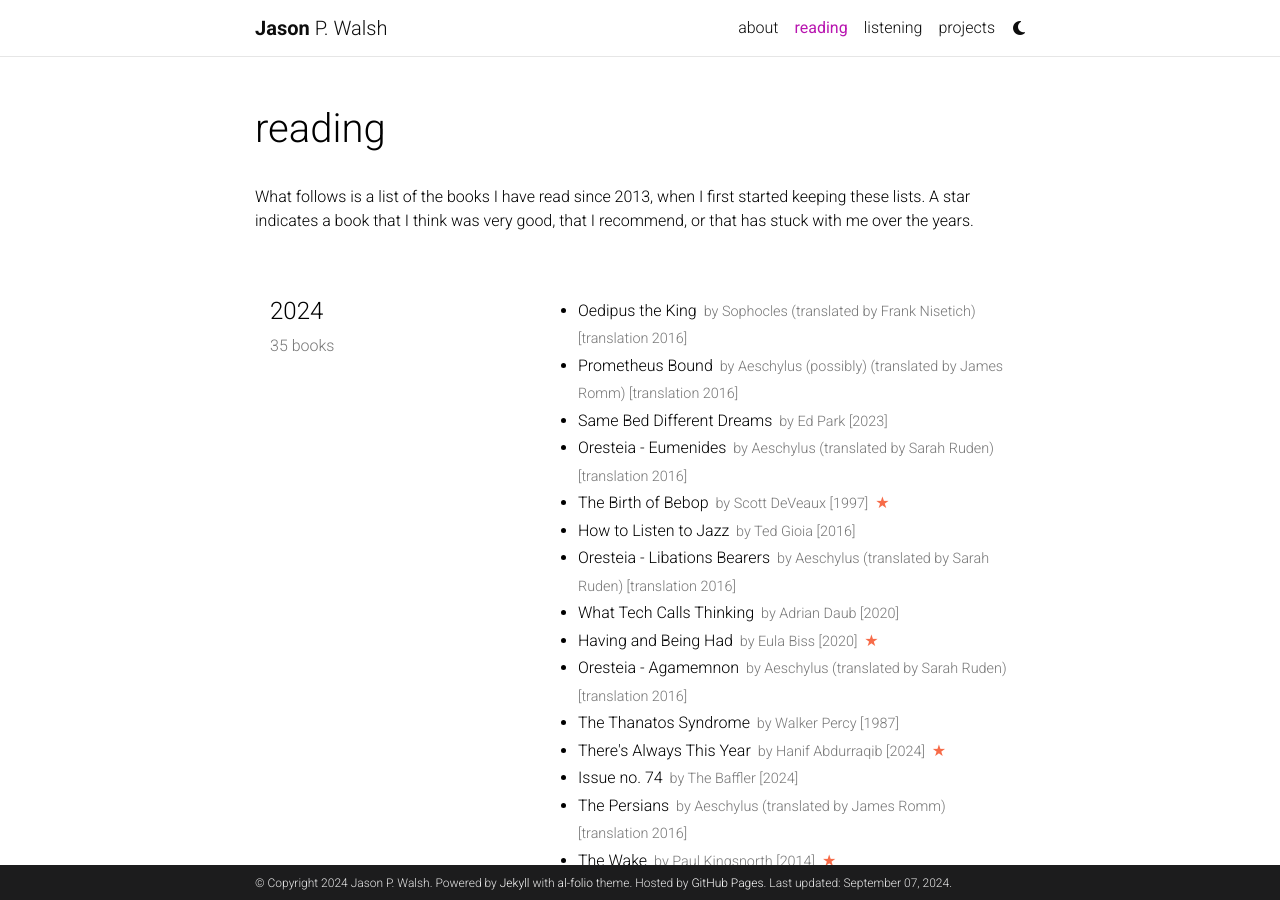
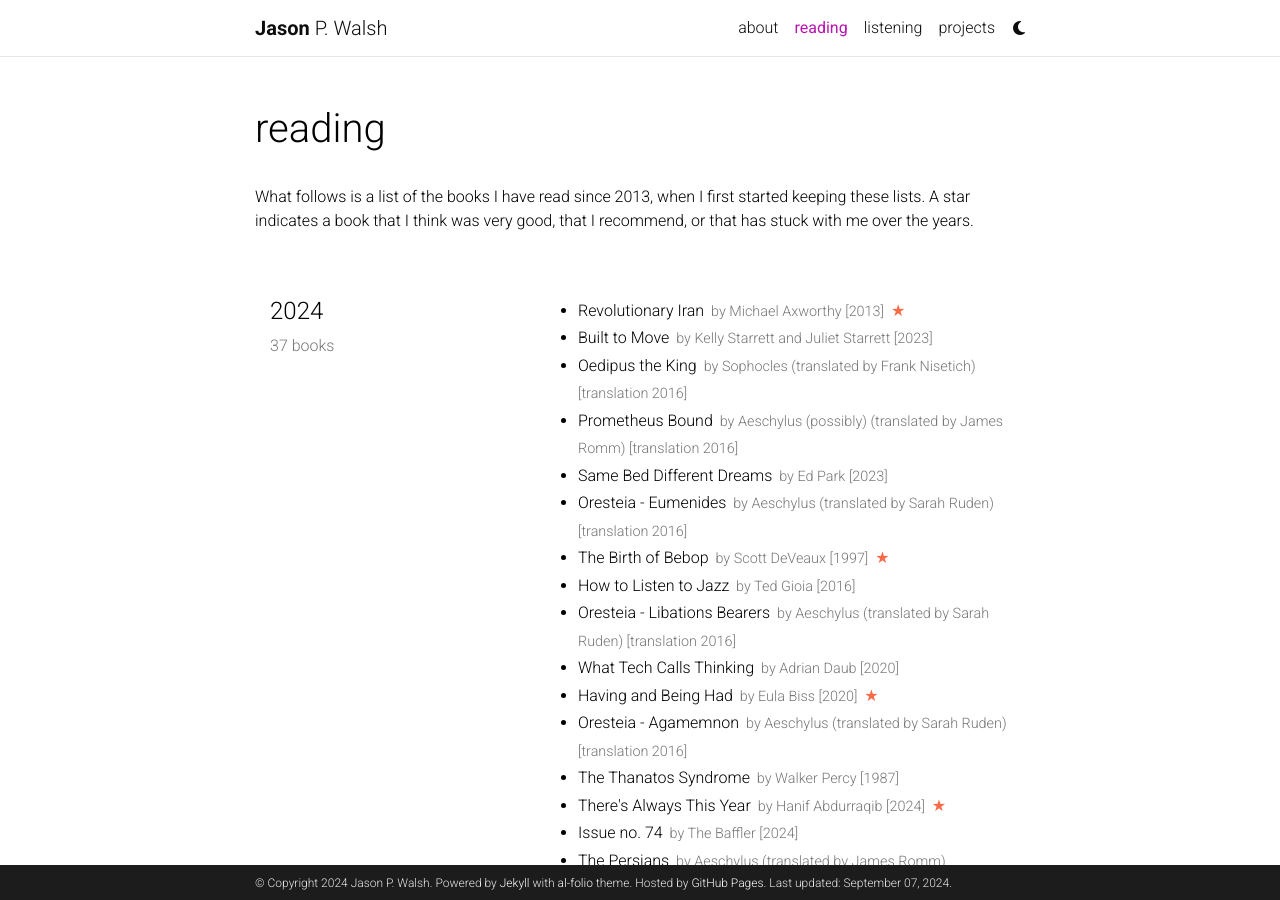
Before and after one commit to jwals23/jwals23.github.io, a Jekyll site: the page built from _pages/reading.md, in a window 1280 px wide and 900 px high. Built offline with Jekyll 4.4.1, drawn with Linux system fonts in a browser that asks for light colours; comment, search, counter and statistics services are not loaded; a style sheet for code colours, icons or effects is not loaded.

Commit message:
Update reading.yml

```diff
--- a/_data/reading.yml
+++ b/_data/reading.yml
@@ -1,6 +1,15 @@
 list:
   - year: "2024"
     books:
+      - title: Revolutionary Iran
+        author: Michael Axworthy
+        year: 2013
+        star: yes
+
+      - title: Built to Move
+        author: Kelly Starrett and Juliet Starrett
+        year: 2023
+
       - title: Oedipus the King
         author: Sophocles (translated by Frank Nisetich)
         year: translation 2016
```
